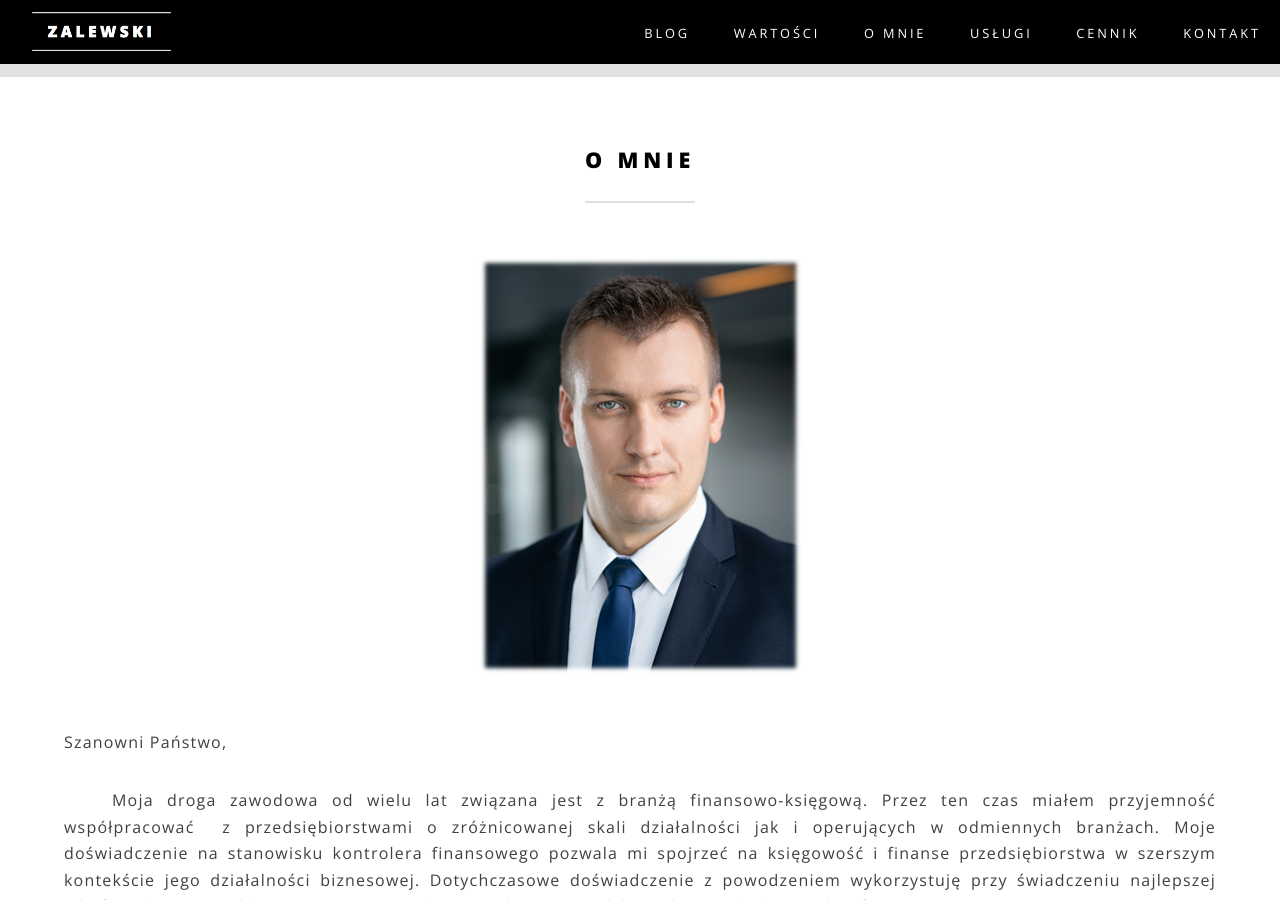
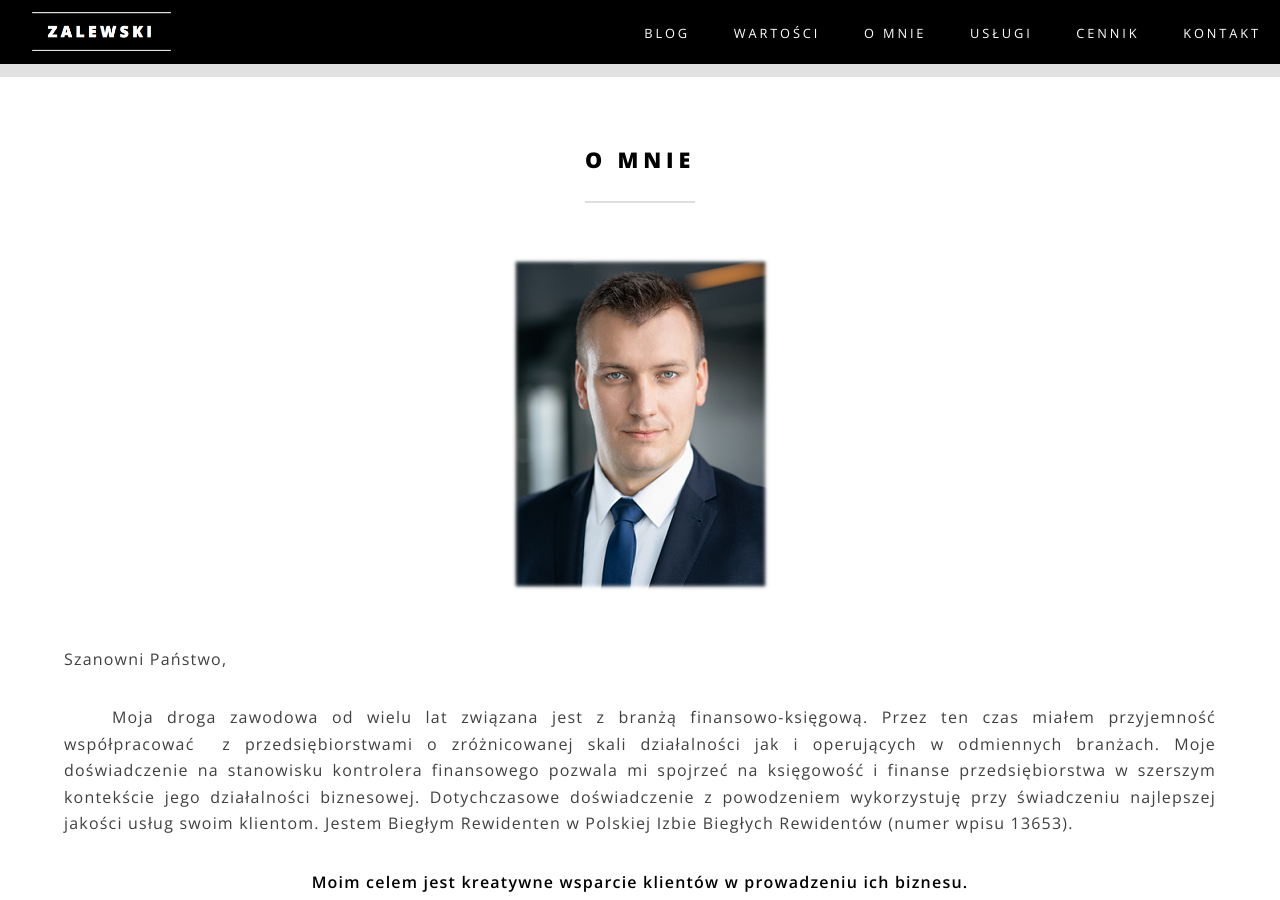
Before and after one commit to zalewskifinance/zalewskifinance.github.io, a Jekyll site: the page built from index.html, in a window 1280 px wide and 900 px high, scrolled down 2081 px. Built offline with Jekyll 4.4.1, drawn with Linux system fonts in a browser that asks for light colours.

Commit message:
Update index.html

```diff
--- a/index.html
+++ b/index.html
@@ -94,7 +94,7 @@
         <header class="major" style="margin-bottom:2em">
             <h2>O mnie</h2>
         </header>
-        <p><img src="images/fotoa.png" alt=""/></p>
+        <p><img src="images/fotoaa.png" alt=""/></p>
         <div class="row uniform">
             <div class="12u 12u$(small)">
                 <p class="align-left no-padding-after" style="margin-top:1em">Szanowni Państwo,</p>
```
